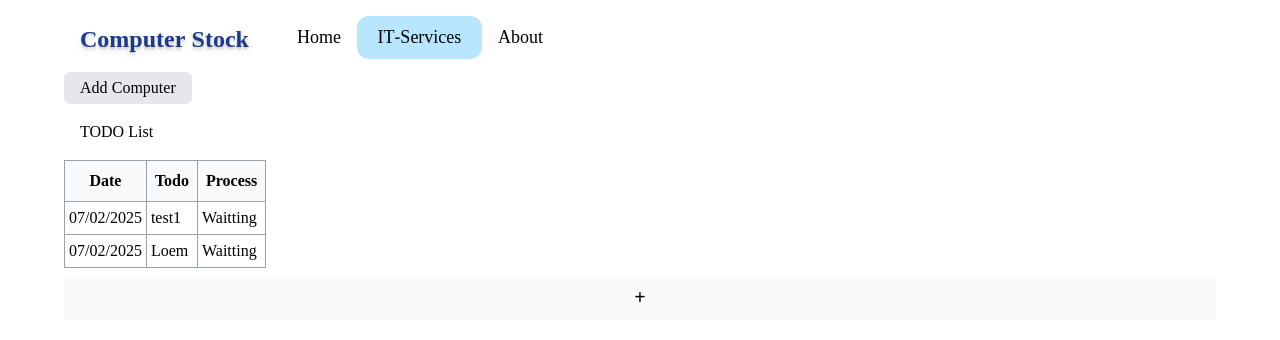
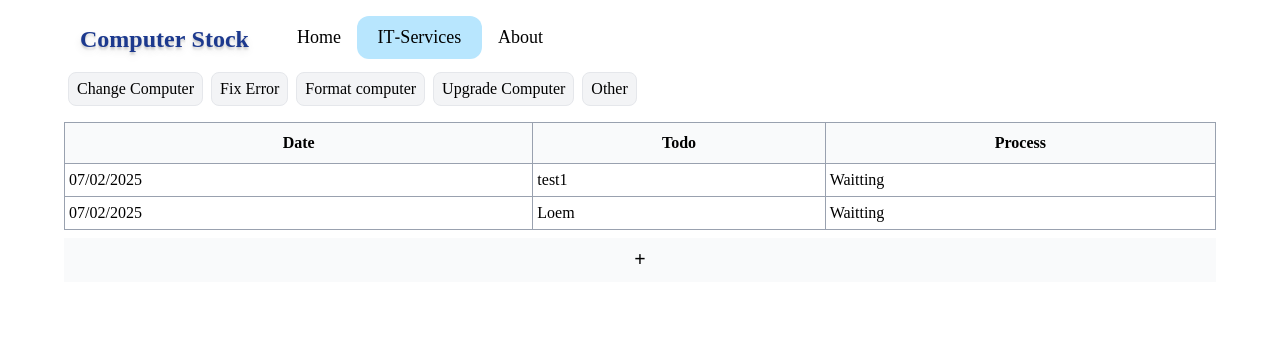
Before and after one commit to deskcodeFun/com-stock, a Vue app: page /services in a window 1280 px wide. Shown: the top 340 px of the page. Built offline with nearby package versions, Linux system fonts and the light colour scheme; no server answers.

Commit message:
modified:   src/views/ItServicesView.vue use <component :is="currentTab" /> to show each component form

```diff
--- /dev/null
+++ b/src/components/TodoList/ChangeComputerForm.vue
@@ -0,0 +1,8 @@
+<template>
+  <p>change computer form</p>
+  <p>
+    Lorem ipsum dolor sit amet consectetur adipisicing elit. Nam consequatur, facilis vel veritatis
+    quasi voluptates recusandae molestias commodi ea laudantium voluptas deleniti numquam voluptatem
+    similique illum architecto! Laudantium, ipsa suscipit!
+  </p>
+</template>
--- /dev/null
+++ b/src/components/TodoList/FixForm.vue
@@ -0,0 +1,8 @@
+<template>
+  fix form
+  <p class="text-blue-200">
+    Lorem ipsum dolor sit amet consectetur adipisicing elit. Eaque aliquam odit, voluptate quos
+    velit laboriosam vel maiores aspernatur, deserunt omnis, accusamus ad ipsa? Velit modi dicta
+    consequatur temporibus at delectus?
+  </p>
+</template>
--- /dev/null
+++ b/src/components/TodoList/FormatComputerForm.vue
@@ -0,0 +1 @@
+<template>Re Format Computer Form</template>
--- a/src/components/ItTodo.vue
+++ b/src/components/TodoList/ItTodo.vue
@@ -1,9 +1,9 @@
 <template>
   <!-- Show IT service TODO List and State of job -->
-  <div class="w-auto flex flex-col justify-center">
-    <p class="mt-4 flex justify-left ml-4">TODO List</p>
+  <div class="w-full flex flex-col justify-center">
+    <!-- <p class="mt-4 flex justify-left ml-4">TODO List</p> -->
     <div>
-      <table class="px-8 py-4 mt-4 w-content">
+      <table class="px-8 py-4 mt-4 w-full">
         <tbody>
           <tr class="p-2 border border-gray-400 bg-gray-50">
             <th class="m-4 p-2 border border-gray-400">Date</th>
--- /dev/null
+++ b/src/components/TodoList/OtherForm.vue
@@ -0,0 +1 @@
+<template>Other Form</template>
--- /dev/null
+++ b/src/components/TodoList/UpgradeComputerForm.vue
@@ -0,0 +1 @@
+<template>Upgrade Computer Form</template>
--- a/src/views/ItServicesView.vue
+++ b/src/views/ItServicesView.vue
@@ -1,25 +1,50 @@
 <template>
-  <!-- check login with auth user before add,update,delete computer -->
-  <!-- DON'T forget to update computer-update table -->
-  <!-- Form: Add new computer we don't need validation data cause it's all text -->
-
-  <!-- sub menu  -->
-  <div class="flex flex-col md:flex-row">
-    <RouterLink to="/add" class="bg-gray-200 px-4 py-1 rounded-md hover:bg-sky-200">
-      Add Computer
-    </RouterLink>
+  <button
+    class="px-2 mx-1 py-1 bg-gray-100 border-1 rounded-lg hover:bg-sky-200 focus:bg-sky-800 focus:text-white"
+    v-for="tab in tabs"
+    :key="tab"
+    @click="currentTab = tab.comp"
+  >
+    {{ tab.label }}
+  </button>
+  <ItTodo />
+  <div v-if="currentTab !== ''">
+    <component :is="currentTab"></component>
   </div>
-  <ItTodo />
-
-  <!-- Form: Add new user -->
-  <!-- Form: update computer -->
+  <div v-else></div>
 </template>
 
 <script setup>
-import ComputerAddNew from '@/components/ComputerAddNew.vue'
+import { shallowRef } from 'vue'
 
-import BaseButton from '@/components/BaseButton.vue'
-import ItTodo from '@/components/ItTodo.vue'
+import ChangeComputerForm from '@/components/TodoList/ChangeComputerForm.vue'
+import FixForm from '@/components/TodoList/FixForm.vue'
+import FormatComputerForm from '@/components/TodoList/FormatComputerForm.vue'
+import UpgradeComputerForm from '@/components/TodoList/UpgradeComputerForm.vue'
+import OtherForm from '@/components/TodoList/OtherForm.vue'
+import ItTodo from '@/components/TodoList/ItTodo.vue'
+
+const currentTab = shallowRef('')
+const tabs = [
+  {
+    label: 'Change Computer',
+    comp: ChangeComputerForm,
+  },
+  {
+    label: 'Fix Error',
+    comp: FixForm,
+  },
+  {
+    label: 'Format computer',
+    comp: FormatComputerForm,
+  },
+  {
+    label: 'Upgrade Computer',
+    comp: UpgradeComputerForm,
+  },
+  {
+    label: 'Other',
+    comp: OtherForm,
+  },
+]
 </script>
-<!-- lastComputer.value =data -->
-<!-- router.push(`/computer/${data.id}`) -->
```
